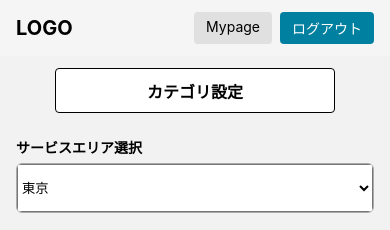
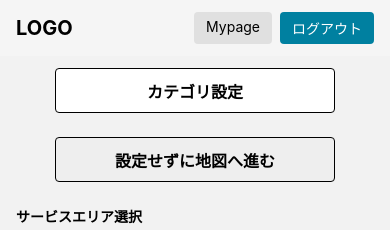
Before and after one commit to enujuoy/DEVFOX, a React Native app: screen /Main in a window 390 px wide. Shown: the top 230 px of the page. Built offline with nearby package versions, Linux system fonts and the light colour scheme; what expo-notifications would draw is missing.

Commit message:
MapBotton
MapBotton

```diff
--- /dev/null
+++ b/components/MapShortcut.tsx
@@ -0,0 +1,44 @@
+import React from 'react';
+import { View, TouchableOpacity, Text, StyleSheet } from 'react-native';
+import { useNavigation } from '@react-navigation/native';
+import { NativeStackNavigationProp } from '@react-navigation/native-stack';
+import { RootStackParamList } from '../App';
+
+const MapShortcut = () => {
+  const navigation = useNavigation<NativeStackNavigationProp<RootStackParamList>>();
+
+  const handlePress = () => {
+    navigation.navigate('Map');
+  };
+
+  return (
+    <View style={styles.container}>
+      <TouchableOpacity style={styles.button} onPress={handlePress}>
+        <Text style={styles.buttonText}>設定せずに地図へ進む</Text>
+      </TouchableOpacity>
+    </View>
+  );
+};
+
+export default MapShortcut;
+
+const styles = StyleSheet.create({
+  container: {
+    alignItems: 'center',
+    marginVertical: 12,
+  },
+  button: {
+    width: 280,
+    height: 45,
+    borderWidth: 1,
+    borderColor: '#000',
+    justifyContent: 'center',
+    alignItems: 'center',
+    borderRadius: 4,
+    backgroundColor: '#eee',
+  },
+  buttonText: {
+    fontSize: 16,
+    fontWeight: 'bold',
+  },
+});
--- /dev/null
+++ b/constants/useNearbyServiceAlert.ts
@@ -0,0 +1,28 @@
+// hooks/useNearbyServiceAlert.ts
+import { getDistance } from '../utils/distance';
+import serviceAreas from '../constants/serviceAreas';
+import { useNotifications } from './useNotifications';
+
+export const useNearbyServiceAlert = (
+  myLat: number,
+  myLon: number,
+  showPopup: (text: string) => void,
+  showHighlight: (text: string) => void
+) => {
+  const { notify } = useNotifications();
+
+  const check = () => {
+    for (const area of serviceAreas) {
+      const distance = getDistance(myLat, myLon, area.latitude, area.longitude);
+      if (distance <= 1.0) {
+        showPopup(area.description);
+        showHighlight('EV急速充電スタンド\n基数：3基');
+        notify(area.name, area.description);
+        notify('EV急速充電スタンド', '基数：3基');
+        break;
+      }
+    }
+  };
+
+  return { check };
+};
--- a/screens/MainScreen.tsx
+++ b/screens/MainScreen.tsx
@@ -6,6 +6,7 @@ import AreaSelector from '../components/AreaSelector';
 import LocationSelector from '../components/LocationSelector';
 import EventCarousel from '../components/EventCarousel';
 import InfoCarousel from '../components/InfoCarousel';
+import MapShortcut from '../components/MapShortcut';
 
 export default function MainScreen() {
   return (
@@ -13,6 +14,7 @@ export default function MainScreen() {
       <ScrollView contentContainerStyle={styles.scroll}>
         <Header />
         <CategorySelector />
+        <MapShortcut />
         <AreaSelector />
         <LocationSelector />
 
--- a/screens/MapScreen.tsx
+++ b/screens/MapScreen.tsx
@@ -1,14 +1,16 @@
 import React, { useEffect, useRef, useState } from 'react';
 import { View, StyleSheet, Animated, TouchableOpacity, Image } from 'react-native';
 import { NativeStackNavigationProp } from '@react-navigation/native-stack';
+import MapView from 'react-native-maps';
+
 import CustomMap from '../components/Map';
 import Popup from '../components/Popup';
-import serviceAreas from '../constants/serviceAreas';
-import { getDistance } from '../utils/distance';
-import MapView from 'react-native-maps';
-import * as Notifications from 'expo-notifications';
-import * as Device from 'expo-device';
 import BackIcon from '../assets/back_botton.png';
+
+import { useNotifications } from '../constants/useNotifications';
+import { useNearbyServiceAlert } from '../constants/useNearbyServiceAlert';
+
+// ... 생략 import ...
 
 export default function MapScreen({ navigation }: { navigation: NativeStackNavigationProp<any> }) {
   const myLat = 35.42929653161845;
@@ -26,44 +28,6 @@ export default function MapScreen({ navigation }: { navigation: NativeStackNavig
 
   const mapRef = useRef<MapView>(null);
 
-  // ✅ 알림 권한 및 채널 설정
-  useEffect(() => {
-    const setupNotifications = async () => {
-      if (Device.isDevice) {
-        const { status } = await Notifications.requestPermissionsAsync();
-        if (status !== 'granted') {
-          alert('通知の許可が必要です');
-          return;
-        }
-
-        await Notifications.setNotificationChannelAsync('default', {
-          name: 'default',
-          importance: Notifications.AndroidImportance.MAX,
-          lockscreenVisibility: Notifications.AndroidNotificationVisibility.PUBLIC,
-          vibrationPattern: [0, 250, 250, 250],
-          sound: 'default',
-        });
-      } else {
-        alert('実機でテストしてください');
-      }
-    };
-
-    setupNotifications();
-  }, []);
-
-  // ✅ 알림 발송
-  const triggerLocalNotification = async (title: string, body: string) => {
-    await Notifications.scheduleNotificationAsync({
-      content: {
-        title,
-        body,
-        sound: 'default',
-      },
-      trigger: null,
-    });
-  };
-
-  // ✅ 팝업 애니메이션
   const showPopup = (text: string) => {
     setPopupText(text);
     setPopupVisible(true);
@@ -104,30 +68,23 @@ export default function MapScreen({ navigation }: { navigation: NativeStackNavig
     }, 300);
   };
 
-  const checkNearbyServiceArea = () => {
-    for (const area of serviceAreas) {
-      const distance = getDistance(myLat, myLon, area.latitude, area.longitude);
-      if (distance <= 1.0) {
-        showPopup(area.description);
-        showHighlight('EV急速充電スタンド\n基数：3基');
-        triggerLocalNotification(area.name, area.description);
-        triggerLocalNotification('EV急速充電スタンド', '基数：3基');
-        break;
-      }
-    }
-  };
+  const { setup: setupNotifications } = useNotifications();
+  const { check: checkNearbyServiceArea } = useNearbyServiceAlert(
+    myLat, myLon, showPopup, showHighlight
+  );
 
   useEffect(() => {
+    setupNotifications();
     checkNearbyServiceArea();
   }, []);
 
   return (
     <View style={styles.container}>
-      <TouchableOpacity style={styles.backButton} onPress={() => navigation.navigate('Home')}>
+      <TouchableOpacity style={styles.backButton} onPress={() => navigation.navigate('home')}>
         <Image source={BackIcon} style={styles.backIcon} />
       </TouchableOpacity>
 
-      <CustomMap myLat={myLat} myLon={myLon} serviceAreas={serviceAreas} mapRef={mapRef} />
+      <CustomMap myLat={myLat} myLon={myLon} serviceAreas={[]} mapRef={mapRef} />
 
       {popupVisible && (
         <Popup
```
Also changed, not shown: constants/useNotifications.ts (added).
